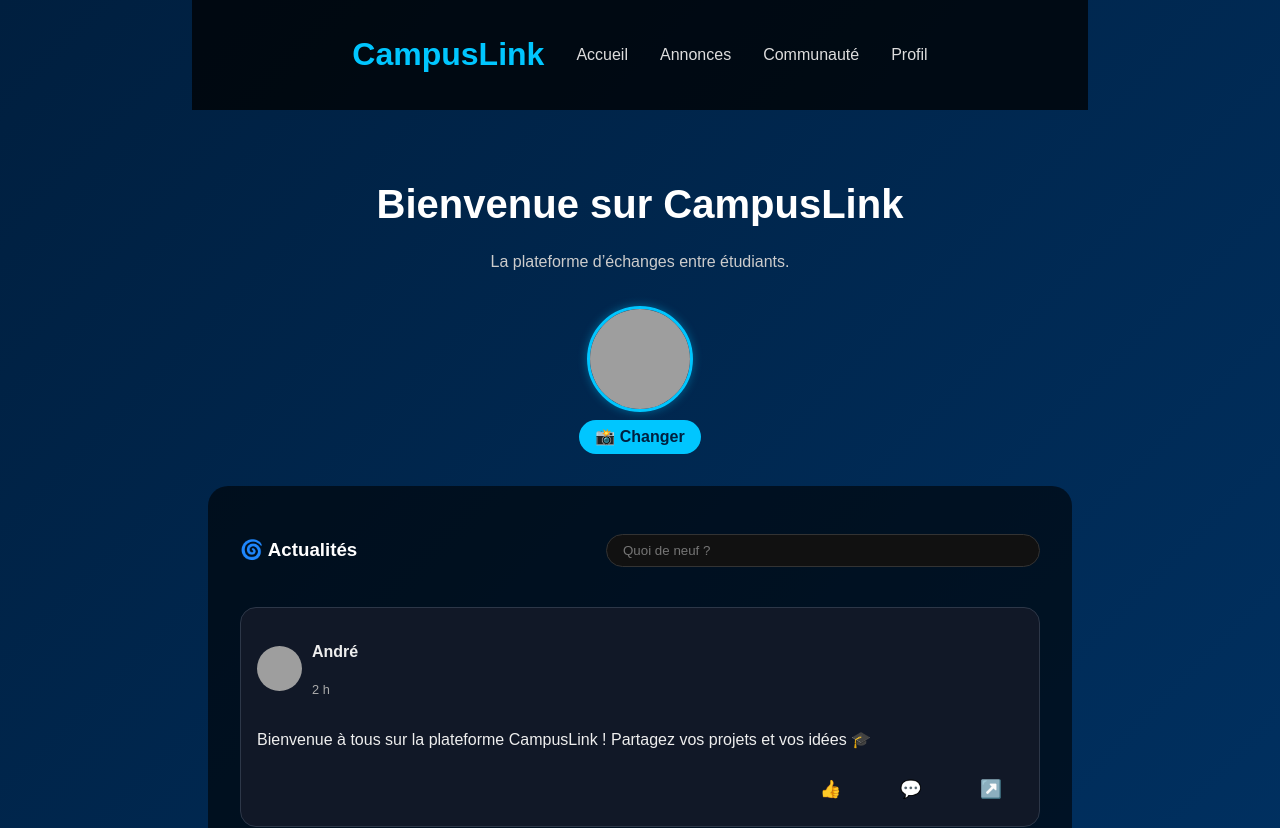
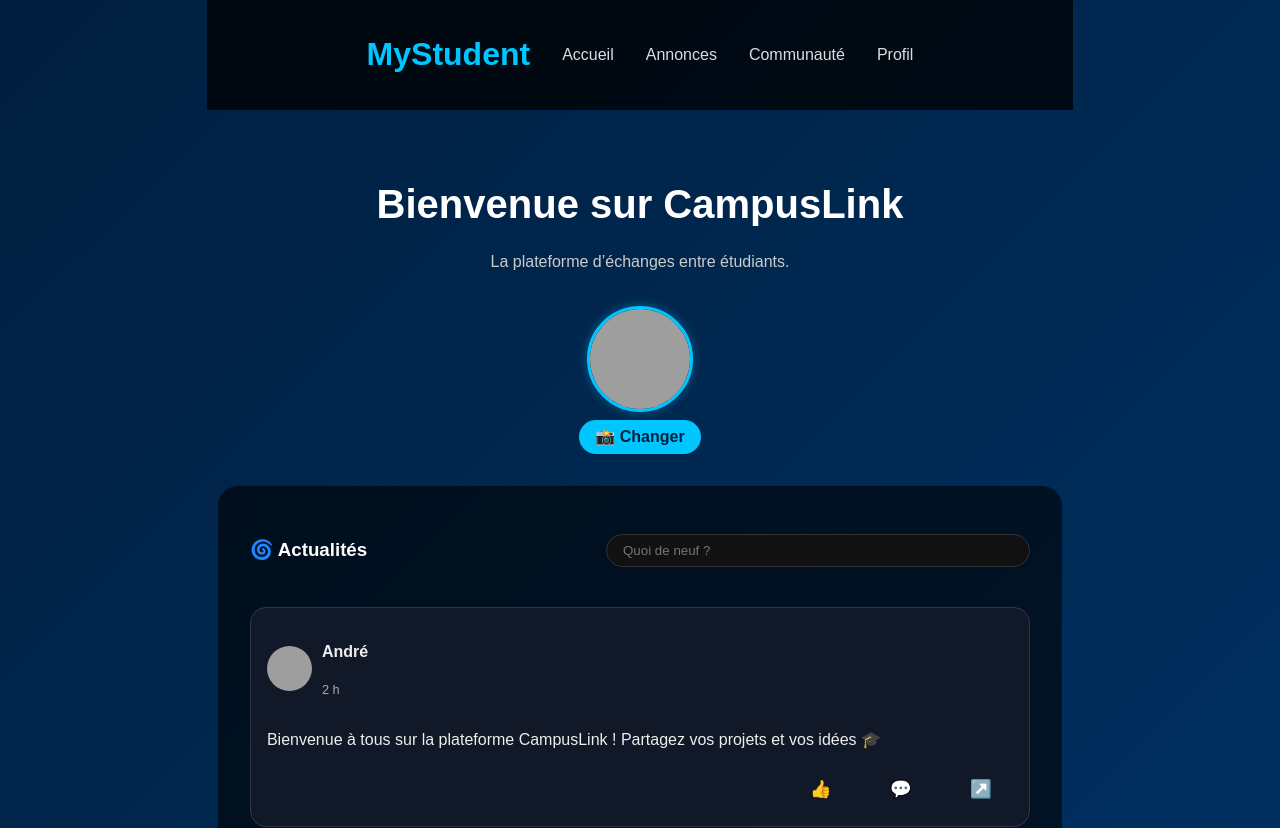
Before and after one commit to ikoto92/EtuConnect, a React (Vite) app: page / in a window 1280 px wide. Shown: the top 828 px of the page. Built offline with nearby package versions, Linux system fonts and the light colour scheme; grey boxes are pictures that could not be loaded.

Commit message:
mise à jour

```diff
--- a/src/pages/HomePage.jsx
+++ b/src/pages/HomePage.jsx
@@ -7,7 +7,7 @@ const HomePage = () => {
   return (
     <div className="home-container">
       <header className="header">
-        <h1 className="logo">CampusLink</h1>
+        <h1 className="logo">MyStudent</h1>
         <nav className="nav">
           <a href="#">Accueil</a>
           <a href="#">Annonces</a>
```
